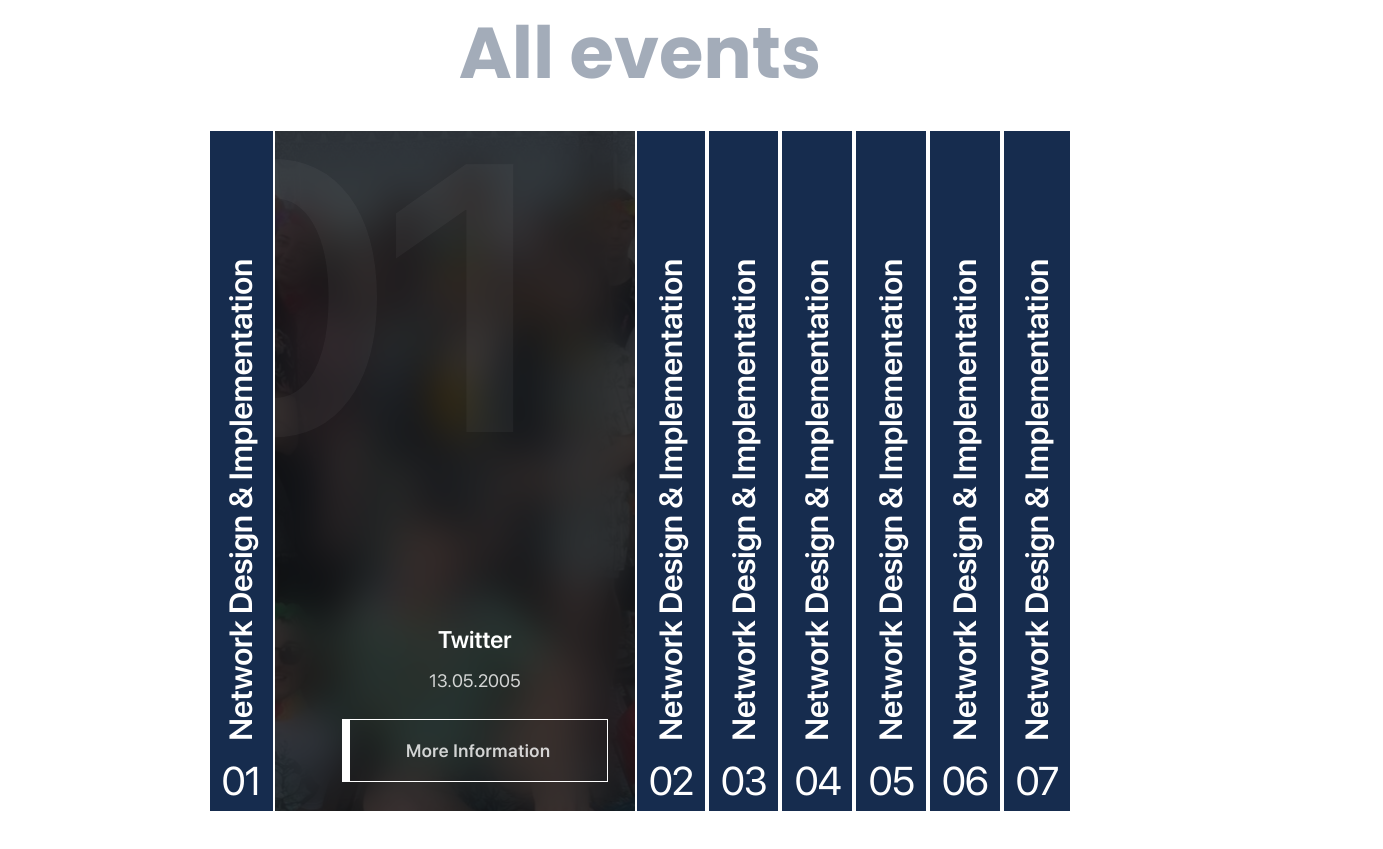
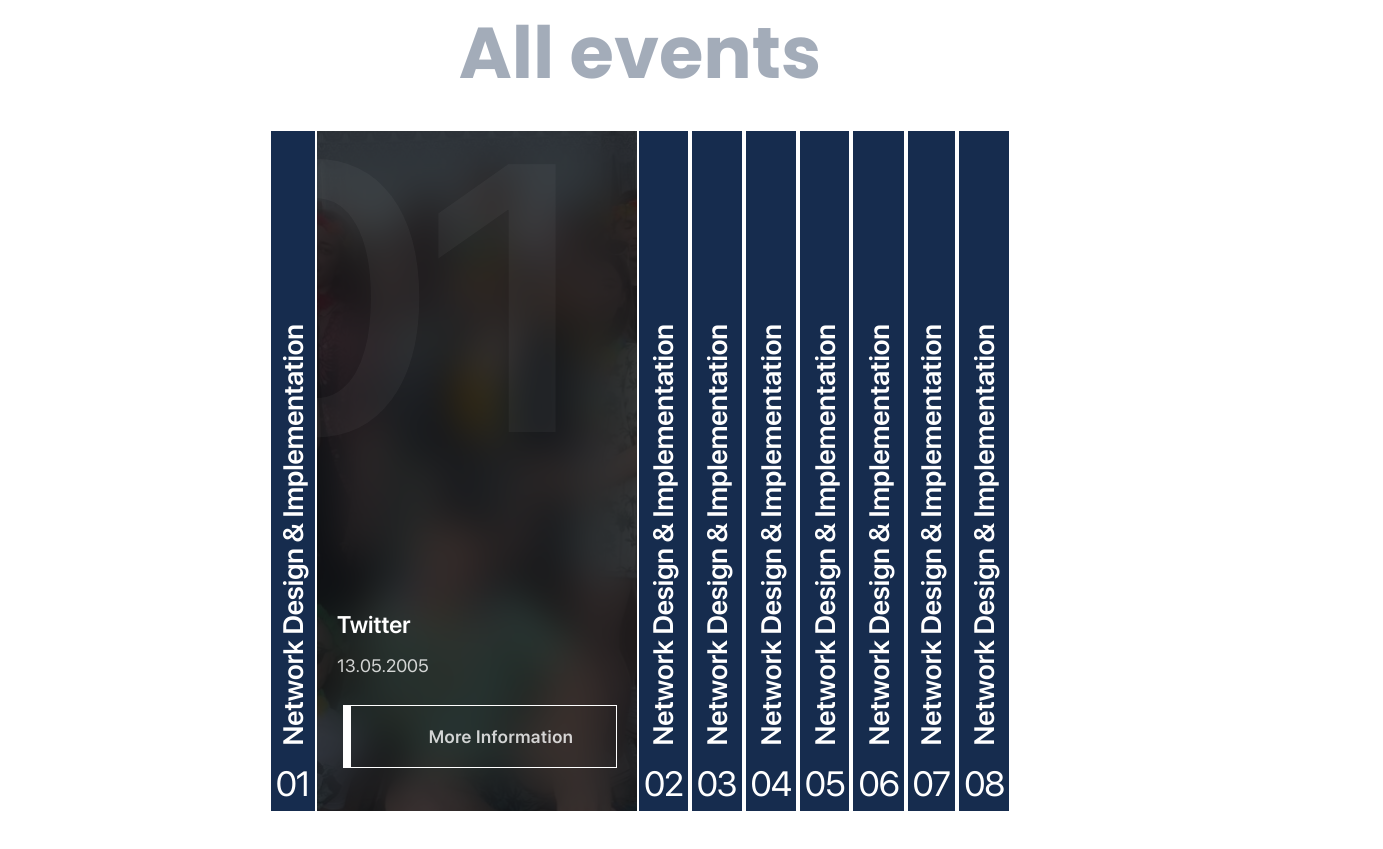
Before and after one commit to Mrfroxi/Test-Front-End-EA, a React (Create React App) app: page / in a window 1280 px wide. Shown: the part 880-1729 px from the top of the page, 1383 px wide, since content can reach past the window. Built offline with nearby package versions, Linux system fonts and the light colour scheme.

Commit message:
feat: adaptive of the first part of accordion

```diff
--- a/src/pages/events/events.jsx
+++ b/src/pages/events/events.jsx
@@ -38,10 +38,14 @@ const data = [
     title: "Twitter",
     date: "some text",
   },
+  {
+    img: "https://img1.akspic.ru/crops/5/9/8/1/7/171895/171895-peyzash-oblako-rastenie-gora-prirodnyj_landshaft-7680x4320.jpg",
+    title: "Twitter",
+    date: "13.05.2005",
+  },
 ];
 
 const Events = () => {
-
   const [visibleItem, setVisibleItem] = React.useState(0);
 
   function onClick(item) {
@@ -86,7 +90,7 @@ const Events = () => {
                         type="submit"
                         className="accordionBlockInformationTimeBtn"
                       >
-                        More Information
+                        <p>More Information</p>
                       </button>
                     </div>
                   </div>
--- a/src/pages/events/indexxx.css
+++ b/src/pages/events/indexxx.css
@@ -1,8 +1,6 @@
 .allEventsTitle~*{
     margin-top: 40px;
 }
-
-
 
 .wrapper{
 	margin: 0 auto;
@@ -120,15 +118,22 @@
 	text-decoration: underline;
 }
 
+.accordingBlockConteinerInformation{
+    display: flex;
+    flex-direction: column;
+    justify-content: left;
+    text-align: left;
+}
+
 .acordionBlockInformation{
     width: 360px;
     height: 100%;
     background: rgba(18, 18, 18, 0.8);
     backdrop-filter: blur(20px);
 }
-.acordionBlockInformation span{
+.acordionBlockInformation .accordionBlockInformationIndex{
     display: block;
-    margin-bottom: 115px;
+    margin-bottom: 100px;
     left: -123px;
     top: -24px;
     position: relative;
@@ -163,12 +168,13 @@
 .accordingBlockConteinerInformation{
     padding-left:40px ;
 }
+
 .accordionBlockInformationTimeBtn{
     border: none;
 }
 
-.accordionBlockInformationTimeBtn {
-    min-width: 210px;
+.accordionBlockInformationTimeBtn p{
+    max-width: 210px;
     background: none;
     border: 1px solid #FFFFFF;
     border-left :8px solid #FFFFFF;
@@ -179,9 +185,111 @@
     line-height: 120%;
     letter-spacing: 0.03em;
     color: rgba(255, 255, 255, 0.8);
-    padding: 20px 56px;
+    padding: 20px 10px 20px 45px;
 }
 
+ @media(max-width:1640px){
+    .accordion_wrap ul li.active .accordion_menu{
+        width: 740px;
+    }
+}
+
+@media(max-width:1600px){
+    .accordion_wrap ul li.active .accordion_menu {
+        width: 670px;
+    }
+    .accordion_item_num{
+        padding: 0px 8px 10px 8px;
+    }
+}
+
+@media(max-width:1550px){
+    .accordion_item_num{
+        padding: 0px 6px 10px 6px;
+        font-size: 38px;
+    }
+    .accordingBlockConteinerInformation {
+        padding-left: 20px;
+    }
+    .acordionBlockInformation {
+        width: 320px;
+    }
+}
+
+@media(max-width:1450px){
+    .accordion_wrap .accordion_item {
+        font-size: 28px;
+    }
+    .acordionBlockInformation {
+        width: 320px;
+    }
+    .accordion_wrap ul li.active .accordion_menu{
+        width: 720px;
+    }
+    .accordion_item_num{
+        padding: 0px 5px 10px 5px;
+        font-size: 35px;
+    }
+}
+
+@media(max-width:1200px){
+    .accordion_wrap ul li.active .accordion_menu{
+        width: 480px;
+    }
+    .accordion_item_num{
+        padding: 0px 5px 10px 5px;
+        font-size: 35px;
+    }
+}
+
+
+@media(max-width:950px){
+    .accordionBlockInformationTimeBtn p {
+        padding: 20px 0px 20px 4px;
+    }
+    .accordion_item_num{
+        padding: 0px 6px 10px 6px;
+        font-size: 32px;
+    }
+    .acordionBlockInformation {
+        width: 275px;
+    }
+}
+@media(max-width:950px){
+
+    .acordionBlockInformation {
+        width: 240px;
+    }
+
+    .accordingBlockConteinerInformation {
+        padding-left: 10px;
+    }
+    .acordionBlockInformation .accordionBlockInformationIndex {
+        font-size: 300px;
+    }
+}
+
+@media(max-width:930px){
+.accordionBlockInformationTimeBtn p {
+    max-width: 160px;
+}
+.accordionBlockInformationTimeBtn p {
+    font-size: 14px;
+}
+.acordionBlockInformation {
+    width: 200px;
+}
+
+.accordion_item_num{
+    padding: 0px 5px 10px 5px;
+    font-size: 25px;
+}
+
+.accordion_wrap .accordion_item {
+    font-size: 24px;
+}
+
+}
 @media(max-width:840px){
     .acordingList{
         flex-direction: column;
--- a/src/pages/footer/footer.jsx
+++ b/src/pages/footer/footer.jsx
@@ -7,9 +7,7 @@ import ErrorText from "../../shared/errorInputText/errorInputText";
 const Footer = ({ onClick, setModal }) => {
 
   const email = useInput("", { isEmpty: true, minLength: 4, isEmail: true });
-  // (email.isEmailError || email.minLengthError || email.isEmpty) && (
-  //   <ErrorText  text='Email is empty or invalid'/>
-  // )}
+
 
   return (
     <section className={classes.mainFooter}>
```
